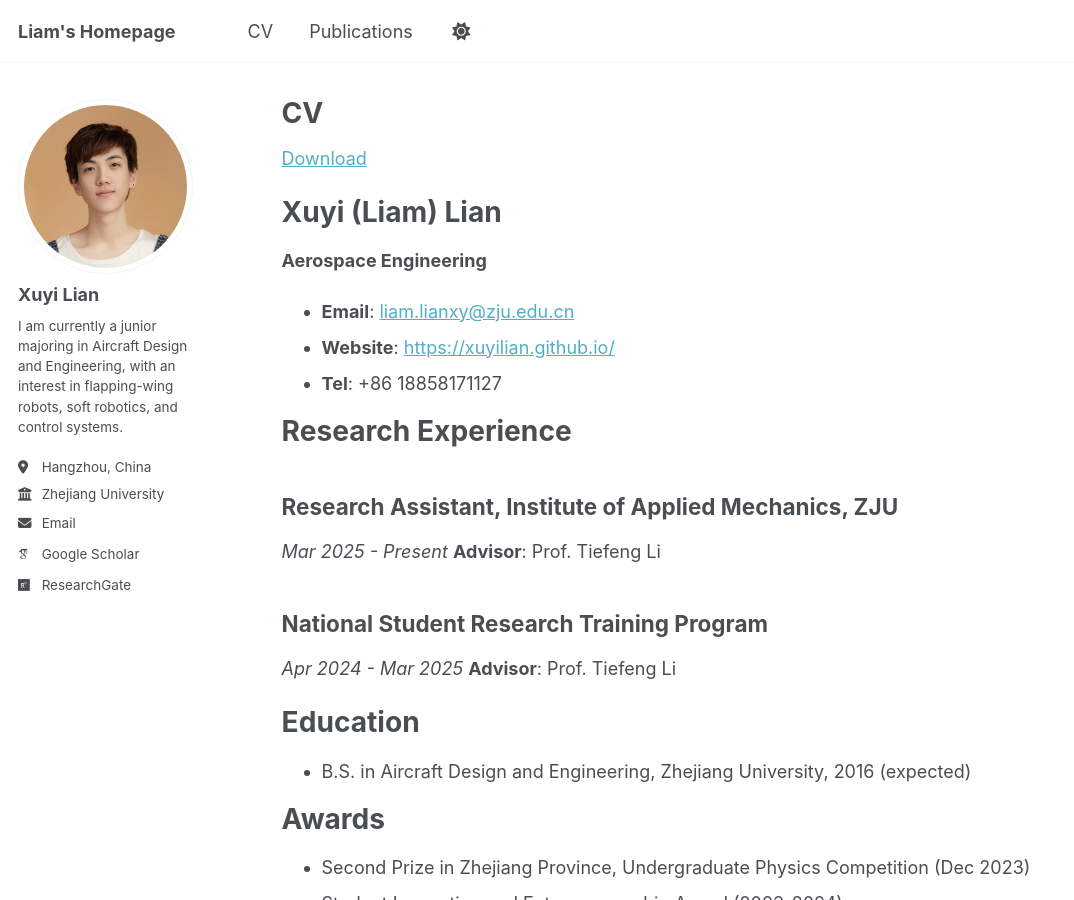
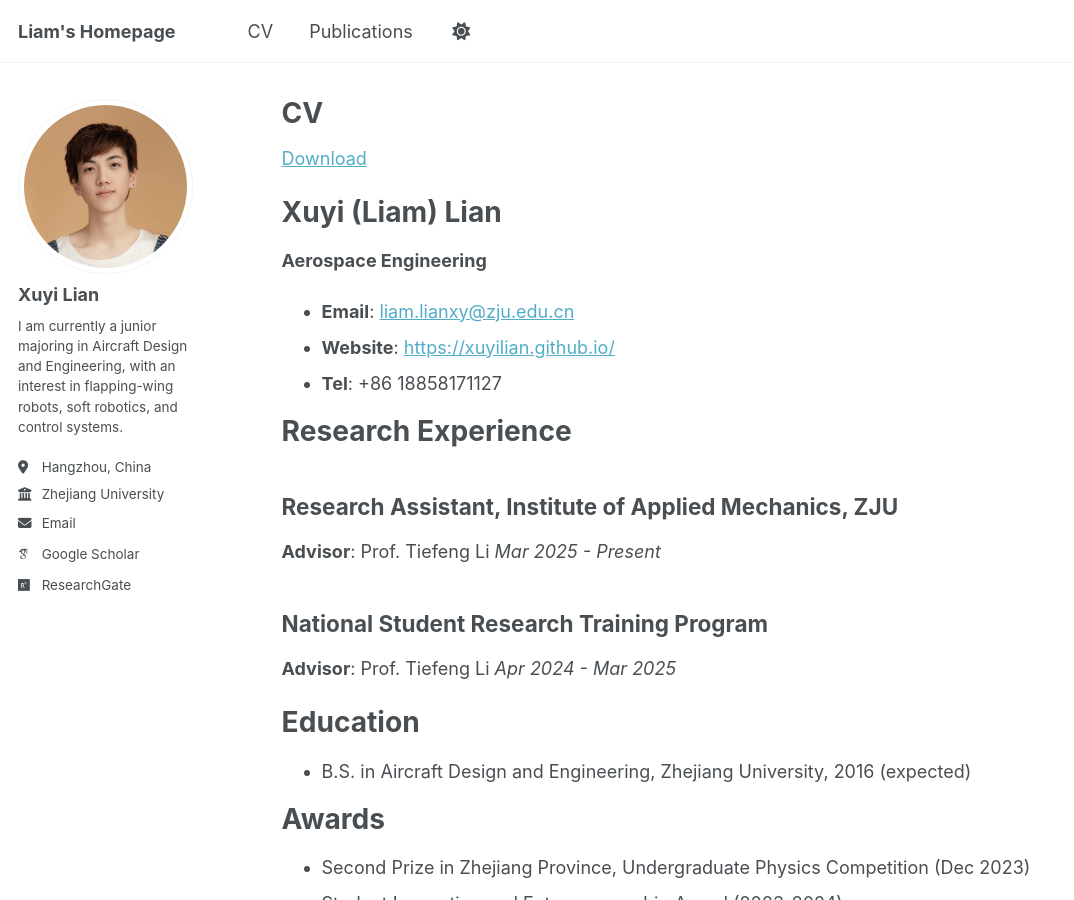
Before and after one commit to xuyilian/xuyilian.github.io, a Jekyll site: the page built from _pages/cv.md, in a window 1280 px wide and 900 px high. Shown: the whole window, without its empty margins (0-1074 px from the left). Built offline with Jekyll 4.4.1, drawn with Linux system fonts in a browser that asks for light colours; some web fonts are replaced.

Commit message:
Update cv.md

```diff
--- a/_pages/cv.md
+++ b/_pages/cv.md
@@ -26,15 +26,13 @@ Research Experience
 Research Assistant, Institute of Applied Mechanics, ZJU
 ------
 
-*Mar 2025 - Present*
-**Advisor**: Prof. Tiefeng Li
+**Advisor**: Prof. Tiefeng Li  *Mar 2025 - Present*
 
 
 National Student Research Training Program
 ------
 
-*Apr 2024 - Mar 2025*
-**Advisor**: Prof. Tiefeng Li
+**Advisor**: Prof. Tiefeng Li  *Apr 2024 - Mar 2025*
 
 
 
```
